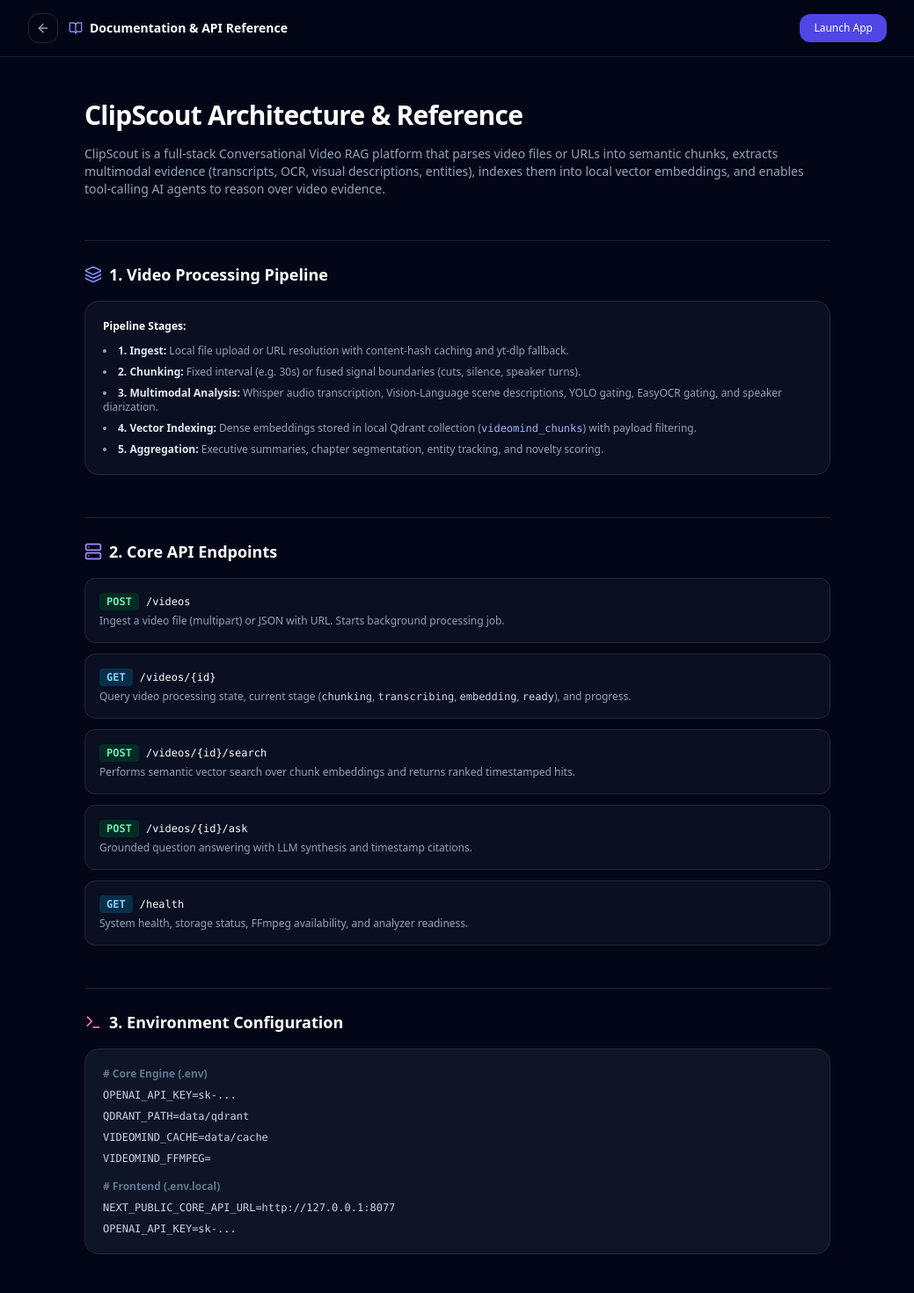
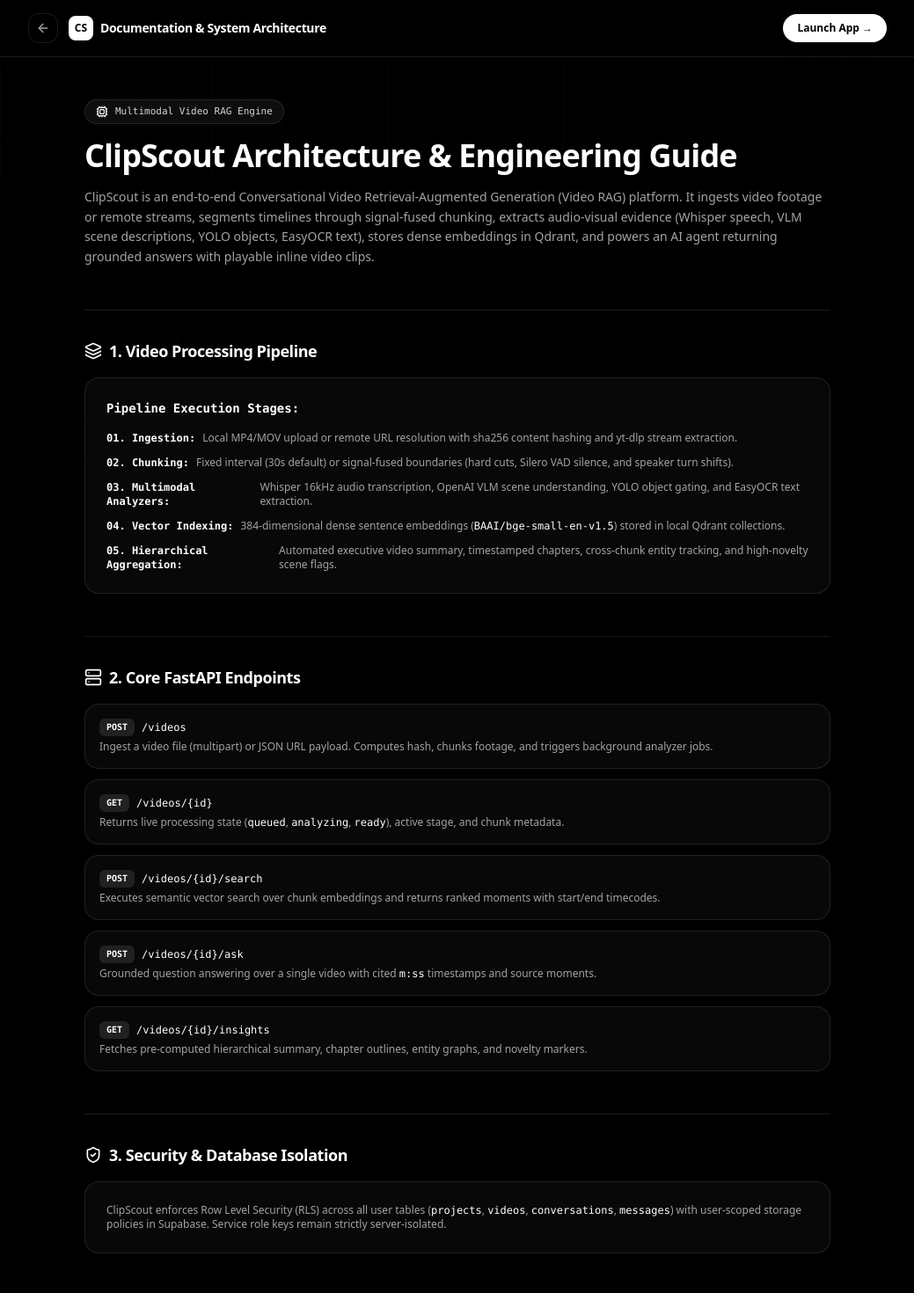
Before and after one commit to hbtejas/ClipScout, a Next.js app in the folder frontend/: page /docs in a window 1280 px wide. Shown: the top 1470 px of the page at 88% size, without its empty margins (120-1159 px from the left). Built offline with nearby package versions, Linux system fonts and the light colour scheme.

Commit message:
feat(ui): align full documentation and UI styling with FalconVQA design system

```diff
--- a/frontend/app/docs/page.tsx
+++ b/frontend/app/docs/page.tsx
@@ -1,132 +1,159 @@
 import Link from 'next/link';
-import { ArrowLeft, BookOpen, Layers, Server, Sparkles, Terminal, Code } from 'lucide-react';
+import { ArrowLeft, BookOpen, Layers, Server, Sparkles, Terminal, Code, Cpu, ShieldCheck } from 'lucide-react';
 
 export default function DocsPage() {
   return (
-    <div className="min-h-screen bg-slate-950 text-slate-100 selection:bg-indigo-500 selection:text-white flex flex-col">
+    <div className="min-h-screen bg-black text-white selection:bg-white selection:text-black flex flex-col font-sans relative overflow-x-hidden">
+      {/* Background grid */}
+      <div className="fixed inset-0 pointer-events-none z-0 bg-grid-pattern opacity-50" />
+      <div className="fixed inset-0 pointer-events-none z-0 bg-gradient-to-b from-transparent via-black/40 to-black" />
+
       {/* Top Header */}
-      <header className="border-b border-slate-800/80 bg-slate-950/60 backdrop-blur sticky top-0 z-30">
+      <header className="border-b border-white/10 bg-black/80 backdrop-blur-2xl sticky top-0 z-30">
         <div className="max-w-5xl mx-auto px-6 h-16 flex items-center justify-between">
           <div className="flex items-center space-x-3">
             <Link
               href="/"
-              className="p-2 rounded-xl hover:bg-slate-900 border border-slate-800 text-slate-400 hover:text-white transition"
+              className="p-2 rounded-xl hover:bg-neutral-900 border border-white/10 text-neutral-400 hover:text-white transition"
             >
               <ArrowLeft className="w-4 h-4" />
             </Link>
             <div className="flex items-center space-x-2">
-              <BookOpen className="w-4 h-4 text-indigo-400" />
-              <span className="font-semibold text-sm text-white">Documentation & API Reference</span>
+              <div className="w-7 h-7 rounded-lg bg-white flex items-center justify-center font-bold text-black text-xs shadow-md">
+                CS
+              </div>
+              <span className="font-semibold text-sm text-white tracking-tight">Documentation & System Architecture</span>
             </div>
           </div>
 
           <Link
             href="/projects"
-            className="px-4 py-2 rounded-xl bg-indigo-600 hover:bg-indigo-500 text-white font-medium text-xs transition"
+            className="px-4 py-2 rounded-full bg-white text-black font-semibold text-xs hover:bg-neutral-200 transition shadow-lg"
           >
-            Launch App
+            Launch App →
           </Link>
         </div>
       </header>
 
       {/* Main Content */}
-      <main className="flex-1 max-w-4xl w-full mx-auto px-6 py-12 space-y-12 leading-relaxed">
+      <main className="relative z-10 flex-1 max-w-4xl w-full mx-auto px-6 py-12 space-y-12 leading-relaxed">
         {/* Intro */}
         <section className="space-y-4">
-          <h1 className="text-3xl font-extrabold text-white tracking-tight">
-            ClipScout Architecture & Reference
+          <div className="inline-flex items-center gap-2 px-3 py-1 rounded-full bg-white/5 border border-white/10 text-[11px] font-mono text-neutral-300">
+            <Cpu className="w-3.5 h-3.5 text-white" />
+            <span>Multimodal Video RAG Engine</span>
+          </div>
+          <h1 className="text-3xl sm:text-4xl font-bold text-white tracking-tight">
+            ClipScout Architecture & Engineering Guide
           </h1>
-          <p className="text-slate-400 text-sm">
-            ClipScout is a full-stack Conversational Video RAG platform that parses video files or URLs into semantic chunks, extracts multimodal evidence (transcripts, OCR, visual descriptions, entities), indexes them into local vector embeddings, and enables tool-calling AI agents to reason over video evidence.
+          <p className="text-neutral-400 text-sm leading-relaxed">
+            ClipScout is an end-to-end Conversational Video Retrieval-Augmented Generation (Video RAG) platform. It ingests video footage or remote streams, segments timelines through signal-fused chunking, extracts audio-visual evidence (Whisper speech, VLM scene descriptions, YOLO objects, EasyOCR text), stores dense embeddings in Qdrant, and powers an AI agent returning grounded answers with playable inline video clips.
           </p>
         </section>
 
         {/* Pipeline Breakdown */}
-        <section className="space-y-4 pt-6 border-t border-slate-800/80">
-          <div className="flex items-center space-x-2 text-indigo-400">
+        <section className="space-y-4 pt-8 border-t border-white/10">
+          <div className="flex items-center space-x-2 text-white">
             <Layers className="w-5 h-5" />
-            <h2 className="text-lg font-bold text-white">1. Video Processing Pipeline</h2>
+            <h2 className="text-lg font-bold text-white tracking-tight">1. Video Processing Pipeline</h2>
           </div>
-          <div className="bg-slate-900/60 border border-slate-800 rounded-2xl p-5 text-xs text-slate-300 space-y-3">
-            <div className="font-semibold text-white">Pipeline Stages:</div>
-            <ul className="list-disc list-inside space-y-2 text-slate-400">
-              <li><strong className="text-slate-200">1. Ingest:</strong> Local file upload or URL resolution with content-hash caching and yt-dlp fallback.</li>
-              <li><strong className="text-slate-200">2. Chunking:</strong> Fixed interval (e.g. 30s) or fused signal boundaries (cuts, silence, speaker turns).</li>
-              <li><strong className="text-slate-200">3. Multimodal Analysis:</strong> Whisper audio transcription, Vision-Language scene descriptions, YOLO gating, EasyOCR gating, and speaker diarization.</li>
-              <li><strong className="text-slate-200">4. Vector Indexing:</strong> Dense embeddings stored in local Qdrant collection (<code className="text-indigo-300">videomind_chunks</code>) with payload filtering.</li>
-              <li><strong className="text-slate-200">5. Aggregation:</strong> Executive summaries, chapter segmentation, entity tracking, and novelty scoring.</li>
+          <div className="bg-neutral-950/80 border border-white/10 rounded-2xl p-6 text-xs text-neutral-300 space-y-4 backdrop-blur-xl shadow-2xl">
+            <div className="font-semibold text-white font-mono text-sm">Pipeline Execution Stages:</div>
+            <ul className="space-y-3 text-neutral-400">
+              <li className="flex items-start gap-2">
+                <span className="text-white font-bold font-mono">01. Ingestion:</span>
+                <span>Local MP4/MOV upload or remote URL resolution with sha256 content hashing and yt-dlp stream extraction.</span>
+              </li>
+              <li className="flex items-start gap-2">
+                <span className="text-white font-bold font-mono">02. Chunking:</span>
+                <span>Fixed interval (30s default) or signal-fused boundaries (hard cuts, Silero VAD silence, and speaker turn shifts).</span>
+              </li>
+              <li className="flex items-start gap-2">
+                <span className="text-white font-bold font-mono">03. Multimodal Analyzers:</span>
+                <span>Whisper 16kHz audio transcription, OpenAI VLM scene understanding, YOLO object gating, and EasyOCR text extraction.</span>
+              </li>
+              <li className="flex items-start gap-2">
+                <span className="text-white font-bold font-mono">04. Vector Indexing:</span>
+                <span>384-dimensional dense sentence embeddings (<code className="text-white font-mono">BAAI/bge-small-en-v1.5</code>) stored in local Qdrant collections.</span>
+              </li>
+              <li className="flex items-start gap-2">
+                <span className="text-white font-bold font-mono">05. Hierarchical Aggregation:</span>
+                <span>Automated executive video summary, timestamped chapters, cross-chunk entity tracking, and high-novelty scene flags.</span>
+              </li>
             </ul>
           </div>
         </section>
 
         {/* API Reference */}
-        <section className="space-y-4 pt-6 border-t border-slate-800/80">
-          <div className="flex items-center space-x-2 text-violet-400">
+        <section className="space-y-4 pt-8 border-t border-white/10">
+          <div className="flex items-center space-x-2 text-white">
             <Server className="w-5 h-5" />
-            <h2 className="text-lg font-bold text-white">2. Core API Endpoints</h2>
+            <h2 className="text-lg font-bold text-white tracking-tight">2. Core FastAPI Endpoints</h2>
           </div>
 
           <div className="space-y-3 text-xs">
-            <div className="p-4 bg-slate-900/60 border border-slate-800 rounded-xl space-y-1">
+            <div className="p-4 bg-neutral-950/80 border border-white/10 rounded-2xl space-y-1 backdrop-blur-xl">
               <div className="flex items-center gap-2">
-                <span className="px-2 py-0.5 rounded bg-emerald-950 text-emerald-300 font-mono font-bold">POST</span>
+                <span className="px-2 py-0.5 rounded-md bg-white/10 text-white font-mono font-bold text-[10px]">POST</span>
                 <code className="text-white font-mono">/videos</code>
               </div>
-              <p className="text-slate-400 mt-1">Ingest a video file (multipart) or JSON with URL. Starts background processing job.</p>
+              <p className="text-neutral-400 mt-1">Ingest a video file (multipart) or JSON URL payload. Computes hash, chunks footage, and triggers background analyzer jobs.</p>
             </div>
 
-            <div className="p-4 bg-slate-900/60 border border-slate-800 rounded-xl space-y-1">
+            <div className="p-4 bg-neutral-950/80 border border-white/10 rounded-2xl space-y-1 backdrop-blur-xl">
               <div className="flex items-center gap-2">
-                <span className="px-2 py-0.5 rounded bg-sky-950 text-sky-300 font-mono font-bold">GET</span>
+                <span className="px-2 py-0.5 rounded-md bg-white/10 text-white font-mono font-bold text-[10px]">GET</span>
                 <code className="text-white font-mono">/videos/{`{id}`}</code>
               </div>
-              <p className="text-slate-400 mt-1">Query video processing state, current stage (<code className="text-slate-300">chunking</code>, <code className="text-slate-300">transcribing</code>, <code className="text-slate-300">embedding</code>, <code className="text-slate-300">ready</code>), and progress.</p>
+              <p className="text-neutral-400 mt-1">Returns live processing state (<code className="text-white font-mono">queued</code>, <code className="text-white font-mono">analyzing</code>, <code className="text-white font-mono">ready</code>), active stage, and chunk metadata.</p>
             </div>
 
-            <div className="p-4 bg-slate-900/60 border border-slate-800 rounded-xl space-y-1">
+            <div className="p-4 bg-neutral-950/80 border border-white/10 rounded-2xl space-y-1 backdrop-blur-xl">
               <div className="flex items-center gap-2">
-                <span className="px-2 py-0.5 rounded bg-emerald-950 text-emerald-300 font-mono font-bold">POST</span>
+                <span className="px-2 py-0.5 rounded-md bg-white/10 text-white font-mono font-bold text-[10px]">POST</span>
                 <code className="text-white font-mono">/videos/{`{id}`}/search</code>
               </div>
-              <p className="text-slate-400 mt-1">Performs semantic vector search over chunk embeddings and returns ranked timestamped hits.</p>
+              <p className="text-neutral-400 mt-1">Executes semantic vector search over chunk embeddings and returns ranked moments with start/end timecodes.</p>
             </div>
 
-            <div className="p-4 bg-slate-900/60 border border-slate-800 rounded-xl space-y-1">
+            <div className="p-4 bg-neutral-950/80 border border-white/10 rounded-2xl space-y-1 backdrop-blur-xl">
               <div className="flex items-center gap-2">
-                <span className="px-2 py-0.5 rounded bg-emerald-950 text-emerald-300 font-mono font-bold">POST</span>
+                <span className="px-2 py-0.5 rounded-md bg-white/10 text-white font-mono font-bold text-[10px]">POST</span>
                 <code className="text-white font-mono">/videos/{`{id}`}/ask</code>
               </div>
-              <p className="text-slate-400 mt-1">Grounded question answering with LLM synthesis and timestamp citations.</p>
+              <p className="text-neutral-400 mt-1">Grounded question answering over a single video with cited <code className="text-white font-mono">m:ss</code> timestamps and source moments.</p>
             </div>
 
-            <div className="p-4 bg-slate-900/60 border border-slate-800 rounded-xl space-y-1">
+            <div className="p-4 bg-neutral-950/80 border border-white/10 rounded-2xl space-y-1 backdrop-blur-xl">
               <div className="flex items-center gap-2">
-                <span className="px-2 py-0.5 rounded bg-sky-950 text-sky-300 font-mono font-bold">GET</span>
-                <code className="text-white font-mono">/health</code>
+                <span className="px-2 py-0.5 rounded-md bg-white/10 text-white font-mono font-bold text-[10px]">GET</span>
+                <code className="text-white font-mono">/videos/{`{id}`}/insights</code>
               </div>
-              <p className="text-slate-400 mt-1">System health, storage status, FFmpeg availability, and analyzer readiness.</p>
+              <p className="text-neutral-400 mt-1">Fetches pre-computed hierarchical summary, chapter outlines, entity graphs, and novelty markers.</p>
             </div>
           </div>
         </section>
 
-        {/* Environment Variables */}
-        <section className="space-y-4 pt-6 border-t border-slate-800/80">
-          <div className="flex items-center space-x-2 text-pink-400">
-            <Terminal className="w-5 h-5" />
-            <h2 className="text-lg font-bold text-white">3. Environment Configuration</h2>
+        {/* Security & Multi-tenancy */}
+        <section className="space-y-4 pt-8 border-t border-white/10">
+          <div className="flex items-center space-x-2 text-white">
+            <ShieldCheck className="w-5 h-5" />
+            <h2 className="text-lg font-bold text-white tracking-tight">3. Security & Database Isolation</h2>
           </div>
-          <div className="bg-slate-900/90 border border-slate-800 rounded-2xl p-5 text-xs font-mono text-slate-300 space-y-2 overflow-x-auto">
-            <p className="text-slate-500 font-sans font-semibold"># Core Engine (.env)</p>
-            <p>OPENAI_API_KEY=sk-...</p>
-            <p>QDRANT_PATH=data/qdrant</p>
-            <p>VIDEOMIND_CACHE=data/cache</p>
-            <p>VIDEOMIND_FFMPEG=</p>
-            <div className="pt-2 text-slate-500 font-sans font-semibold"># Frontend (.env.local)</div>
-            <p>NEXT_PUBLIC_CORE_API_URL=http://127.0.0.1:8077</p>
-            <p>OPENAI_API_KEY=sk-...</p>
+          <div className="bg-neutral-950/80 border border-white/10 rounded-2xl p-6 text-xs text-neutral-400 space-y-3 backdrop-blur-xl">
+            <p>
+              ClipScout enforces Row Level Security (RLS) across all user tables (<code className="text-white font-mono">projects</code>, <code className="text-white font-mono">videos</code>, <code className="text-white font-mono">conversations</code>, <code className="text-white font-mono">messages</code>) with user-scoped storage policies in Supabase. Service role keys remain strictly server-isolated.
+            </p>
           </div>
         </section>
       </main>
+
+      {/* Footer */}
+      <footer className="border-t border-white/10 py-8 bg-black">
+        <div className="max-w-5xl mx-auto px-6 text-center text-xs text-neutral-500 font-mono">
+          ClipScout © 2026 — Multimodal Conversational Video RAG Platform
+        </div>
+      </footer>
     </div>
   );
 }
```
